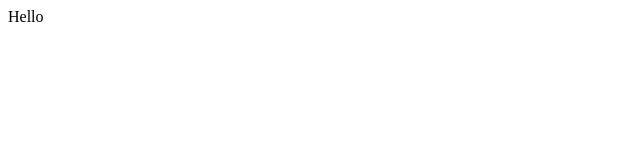
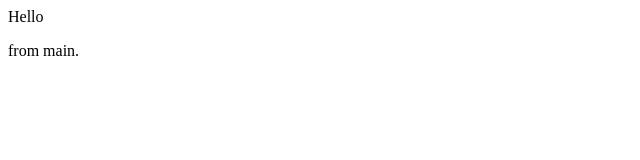
Before and after one commit to ko-thetnaing/demo-repo1, a plain HTML site: page index.html in a window 1280 px wide. Shown: the full height of the page, 0-640 px from the left. Drawn offline with Linux system fonts and the light colour scheme.

Commit message:
From main

```diff
--- a/index.html
+++ b/index.html
@@ -1 +1,2 @@
 <div>Hello</div>
+<p>from main.</p>
```
